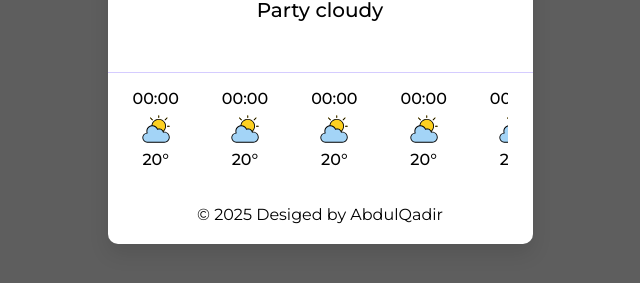
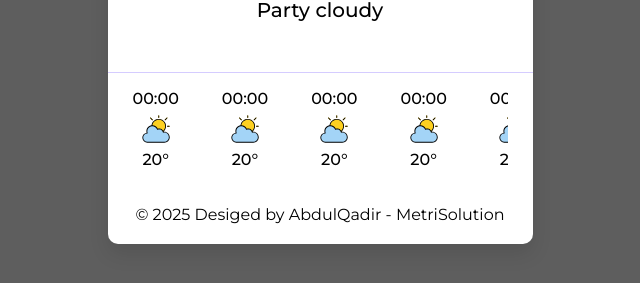
Before and after one commit to Qadirmemon90/Modern-Weather-App-HTML-CSS-JavaScript, a plain HTML site: page index.html in a window 1280 px wide. Shown: the part 465-748 px from the top of the page, without its empty margins (320-960 px from the left). Drawn offline with nearby package versions, Linux system fonts and the light colour scheme; no server answers.

Commit message:
Weather App

```diff
--- a/index.html
+++ b/index.html
@@ -77,7 +77,7 @@
         </div>
 
         <div class="copyright" style="display: flex; align-items: center; justify-content: center; margin: 20px 0;">
-            <p>© 2025 Desiged by <a href="https://qadirdeev.netlify.app" style="text-decoration: none; color: black;">AbdulQadir</a></p>
+            <p>© 2025 Desiged by <a href="https://qadirdeev.netlify.app" style="text-decoration: none; color: black;">AbdulQadir - MetriSolution</a></p>
         </div>
 
     </div>
```
